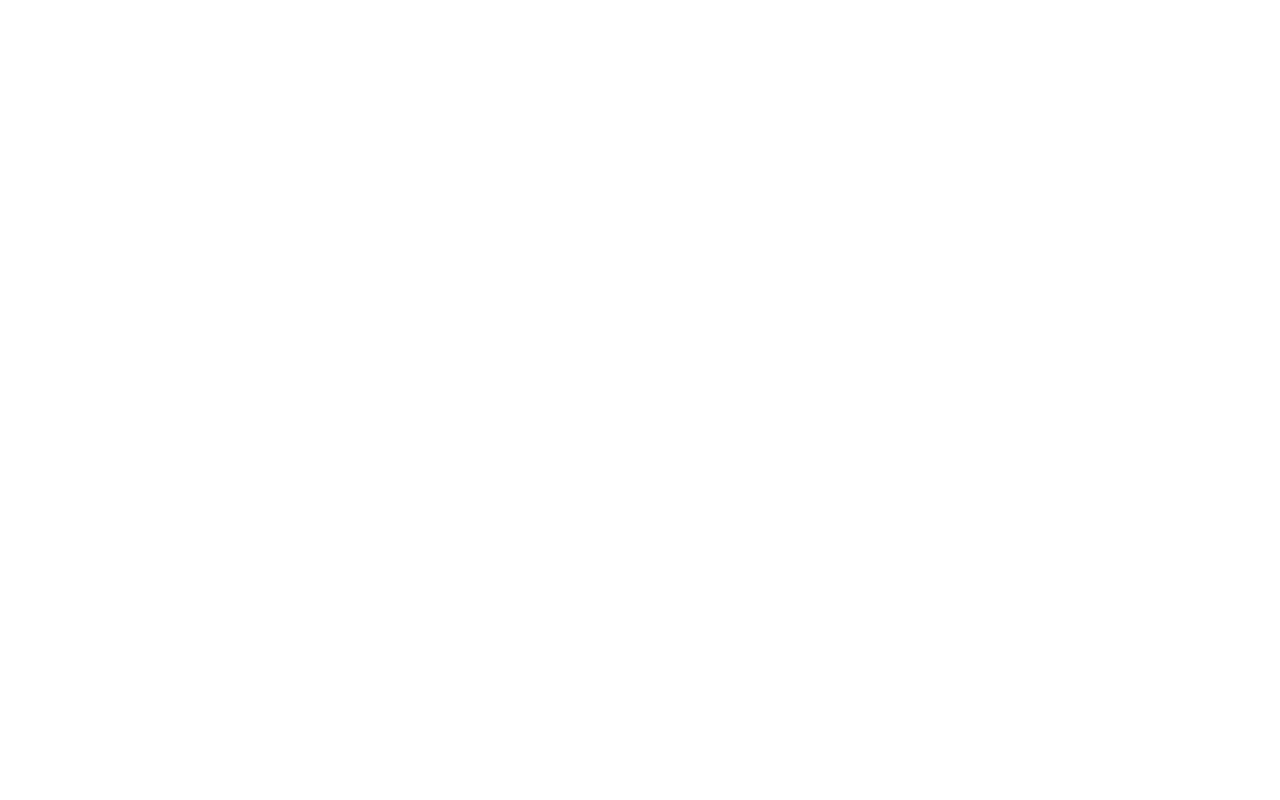
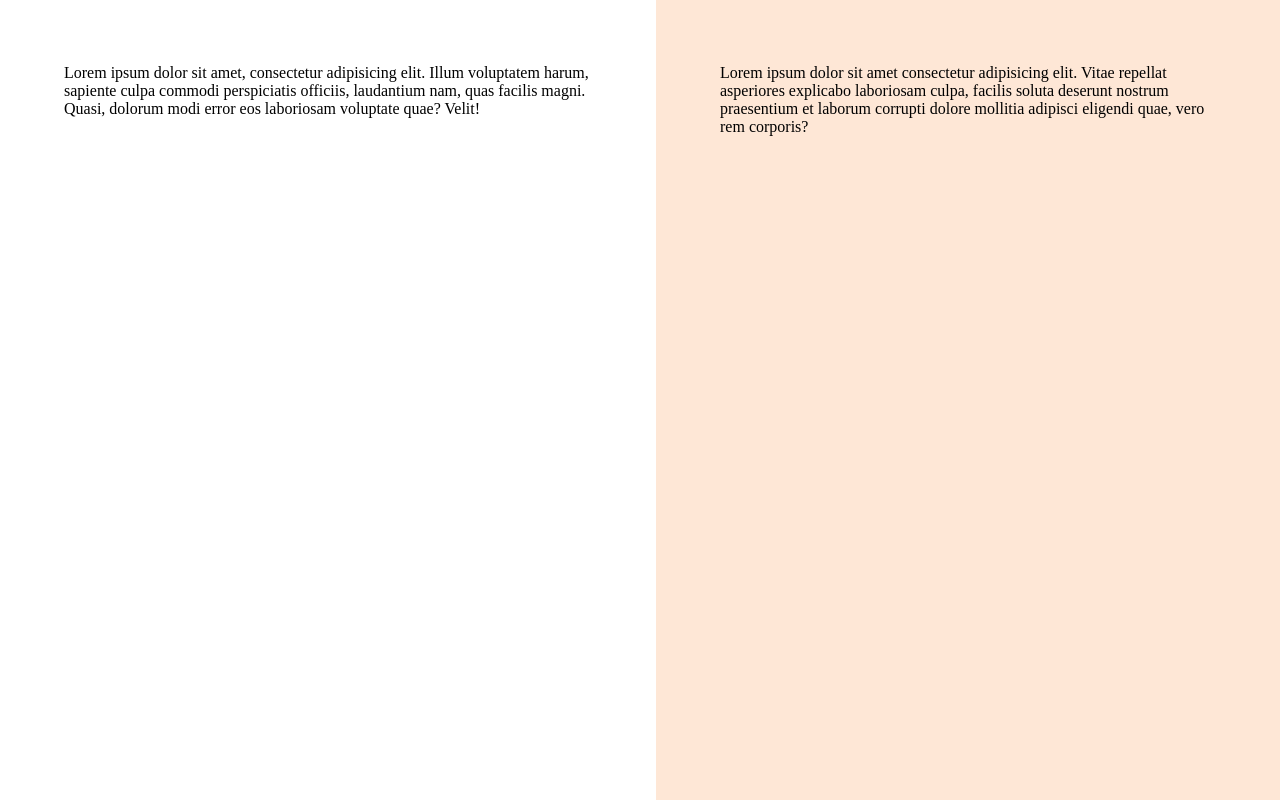
Before and after one commit to Kalizui/Formul-rio-de-matr-cula, a plain HTML site: page index.html in a window 1280 px wide. Drawn offline with Linux system fonts and the light colour scheme.

Commit message:
layout css

```diff
--- a/index.html
+++ b/index.html
@@ -11,6 +11,17 @@
    <title>Estrelas do Amanhã</title>
 </head>
 <body>
-
+   <div id="app">
+      <main>
+         <div class="main-container">
+            Lorem ipsum dolor sit amet, consectetur adipisicing elit. Illum voluptatem harum, sapiente culpa commodi perspiciatis officiis, laudantium nam, quas facilis magni. Quasi, dolorum modi error eos laboriosam voluptate quae? Velit!
+         </div>
+      </main>
+      <aside>
+         <div class="aside-container">
+            Lorem ipsum dolor sit amet consectetur adipisicing elit. Vitae repellat asperiores explicabo laboriosam culpa, facilis soluta deserunt nostrum praesentium et laborum corrupti dolore mollitia adipisci eligendi quae, vero rem corporis?
+         </div>
+      </aside>
+   </div>
 </body>
 </html>
--- a/styles/global.css
+++ b/styles/global.css
@@ -21,3 +21,7 @@
    --stroke-highlight: #F3541C;
    --semantic-error: #DC2626;
 }
+
+body {
+   overflow: hidden;
+}
--- a/styles/index.css
+++ b/styles/index.css
@@ -1 +1,2 @@
 @import url(global.css);
+@import url(layout.css);
--- /dev/null
+++ b/styles/layout.css
@@ -0,0 +1,26 @@
+#app {
+   display: grid;
+   grid-template-columns: 51.25% 48.75%;
+
+   height: 100vh;
+   overflow: hidden;
+}
+
+main {
+   overflow: auto;
+   padding: 4rem;
+
+   .main-container {
+      max-width: 33rem;
+      margin-left: auto;
+   }
+}
+
+aside {
+   background-color: var(--surface-secondary);
+   padding: 4rem;
+
+   .aside-container {
+      max-width: 31rem;
+   }
+}
```
